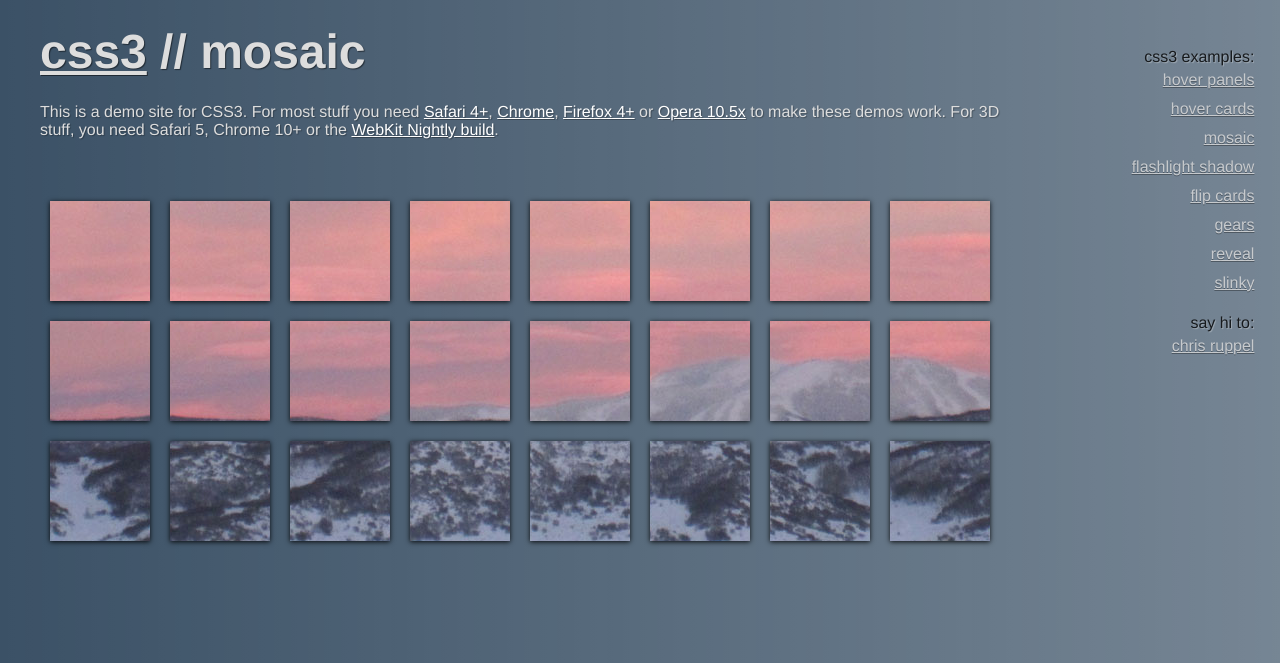
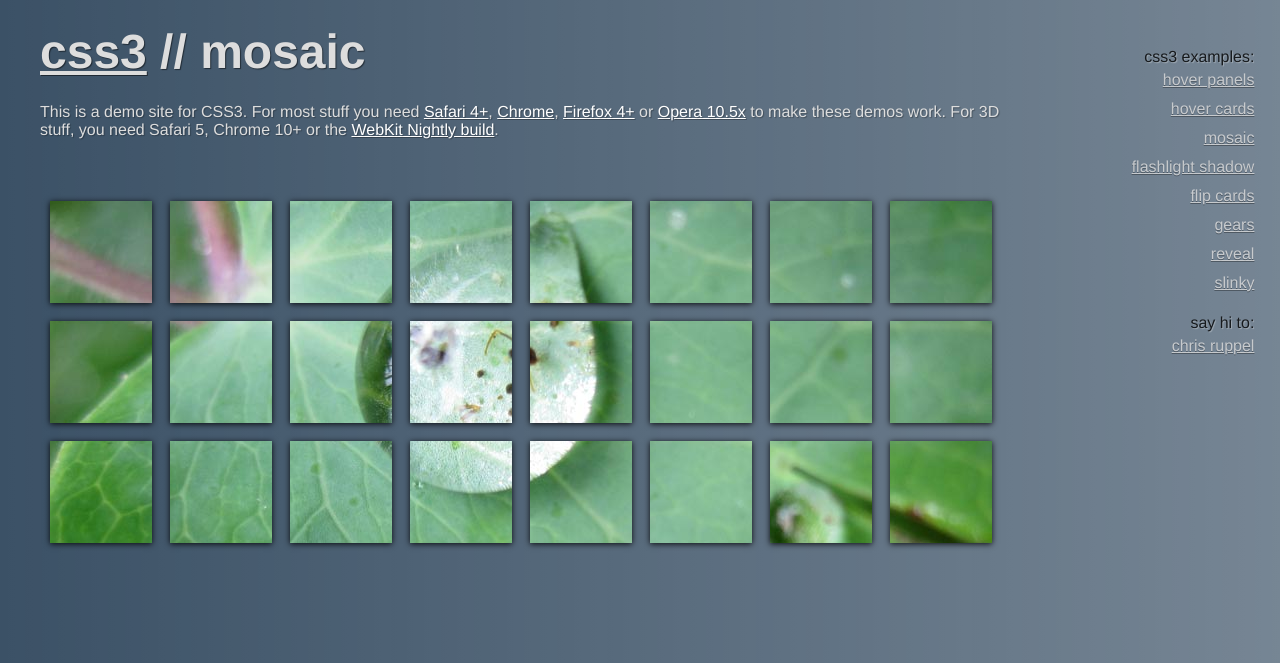
Before and after one commit to rupl/css3playground.com, a PHP site: page /mosaic.php in a window 1280 px wide. Shown: the top 663 px of the page. Run offline with PHP 8.4, Linux system fonts and the light colour scheme; some libraries are stand-ins or nearby versions.

Commit message:
Updated mosaic to include Opera and Mozilla, new pictures

```diff
--- a/mosaic.php
+++ b/mosaic.php
@@ -27,17 +27,18 @@ include('_header.php');
 			z-index: 100;
 			width: 100px;
 			height: 100px;
-			border: 0px solid #ccc;
-			background: url('images/pink-sky.jpg') no-repeat -100px -100px fixed;
+			border: 1px solid rgba(255,255,255,0);
+			background: url('images/leaf-drop.jpg') no-repeat 0 100px fixed;
 
-			box-shadow: 0 1px 5px rgba(0,0,0,0.9);
-			-moz-box-shadow: 0 1px 5px rgba(0,0,0,0.9);
-			-webkit-box-shadow: 0 1px 5px rgba(0,0,0,0.9);
+			-moz-box-shadow: 0 1px 6px rgba(0,0,0,.9);
+			-webkit-box-shadow: 0 1px 6px rgba(0,0,0,.9);
+			box-shadow: 0 1px 6px rgba(0,0,0,.9);
 
 			/* -- transition is the magic sauce for animation -- */
-			transition: all .3s ease-out;
+			-o-transition: all .3s ease-out;
 			-moz-transition: all .3s ease-out;
 			-webkit-transition: all .3s ease-out;
+			transition: all .3s ease-out;
 		}
 		.panel .hover:hover {
 			top: -50px;
@@ -45,11 +46,11 @@ include('_header.php');
 			z-index: 200;
 			width: 200px;
 			height: 200px;
-			border: 0;
+			border: 1px solid rgba(255,255,255,.1);
 
-			box-shadow: 0 15px 15px rgba(0,0,0,0);
-			-moz-box-shadow: 0 15px 15px rgba(0,0,0,0);
-			-webkit-box-shadow: 0 15px 15px rgba(0,0,0,0);
+			box-shadow: 0 15px 15px rgba(0,0,0,.1);
+			-moz-box-shadow: 0 15px 15px rgba(0,0,0,.1);
+			-webkit-box-shadow: 0 15px 15px rgba(0,0,0,.1);
 		}
 
 		.bg2 .hover {background-image: url('images/tree-sky.jpg'); }
```
Also changed, not shown: images/golden-gate.jpg (added), images/leaf-drop.jpg (added).
